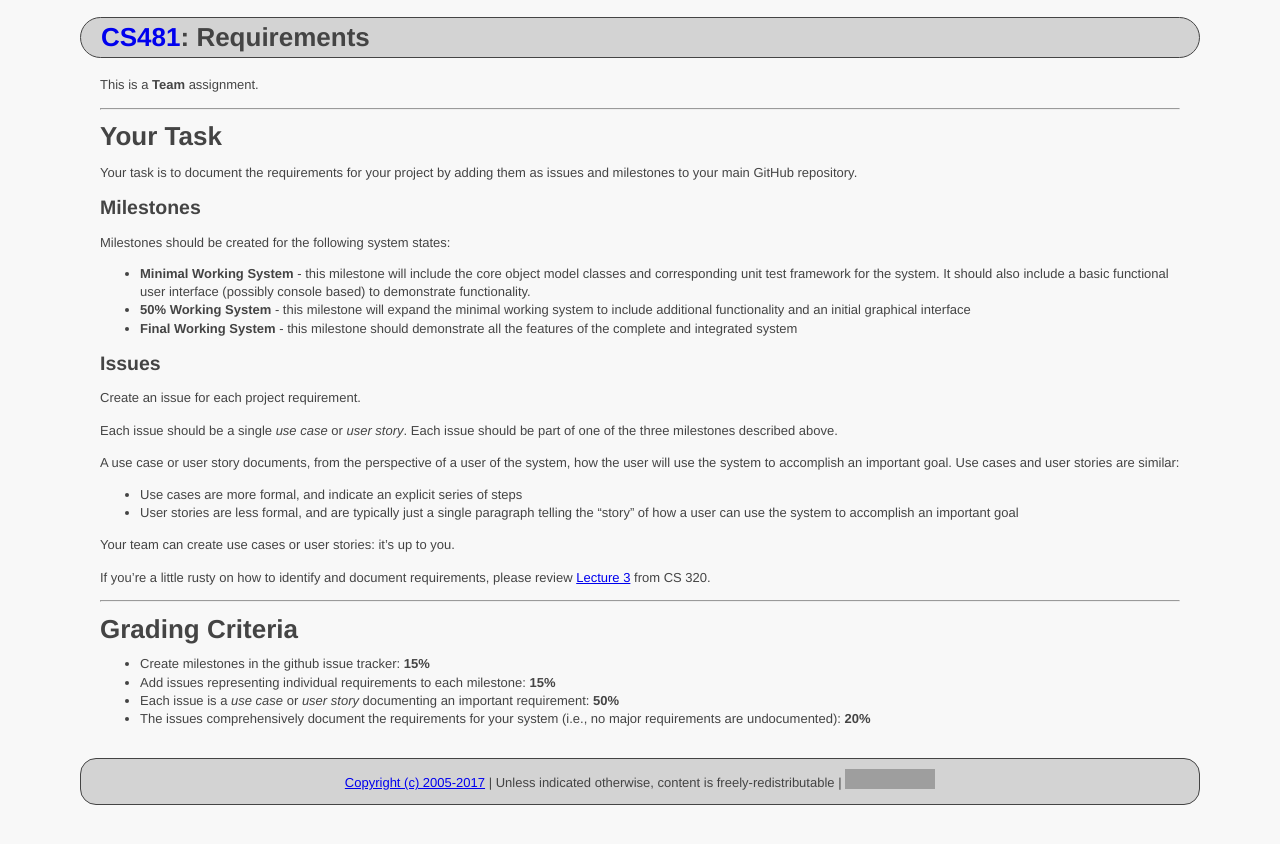
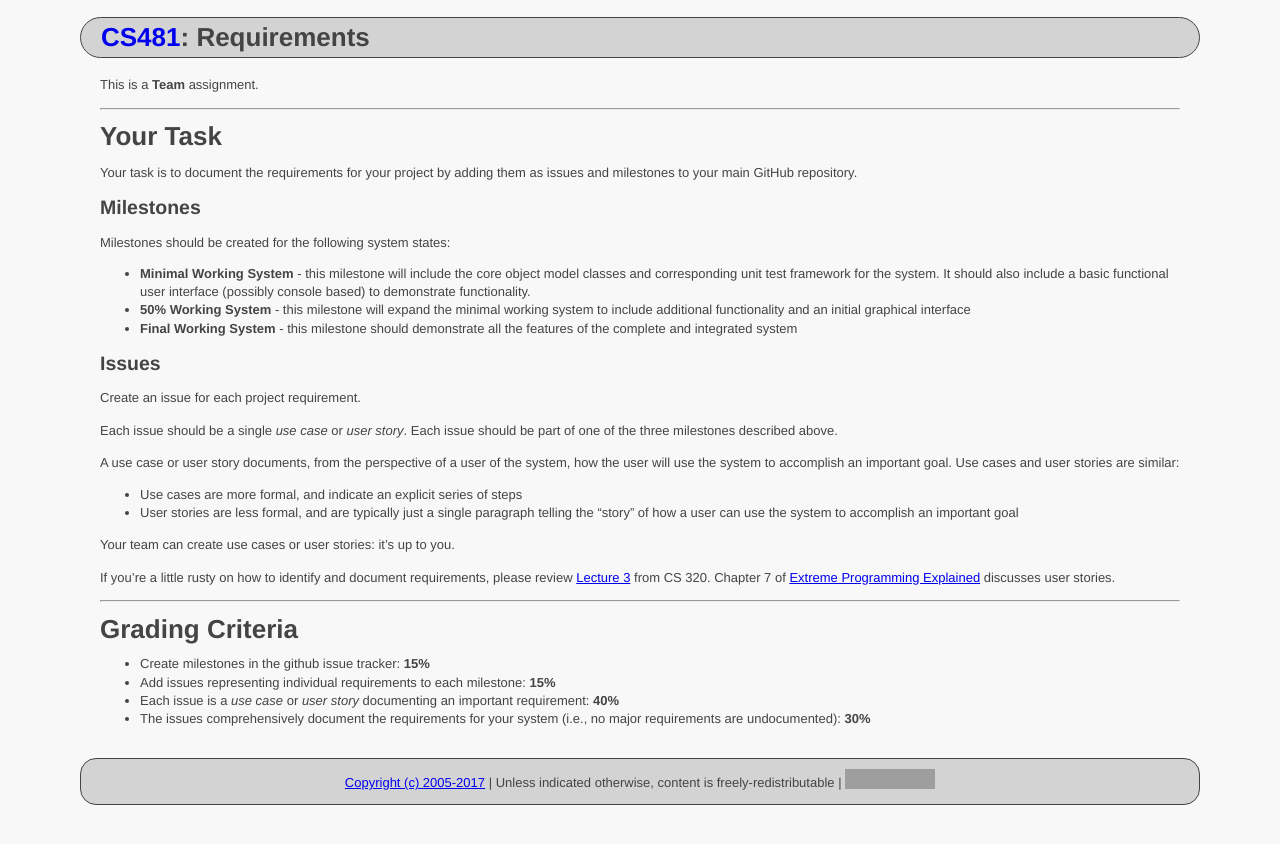
Before and after one commit to ycpcs/cs481-fall2017, a Jekyll site: the page built from assign/assign03.md, in a window 1280 px wide. Shown: the top 844 px of the page. Built offline with Jekyll 4.4.1, drawn with Linux system fonts in a browser that asks for light colours; grey boxes are pictures that could not be loaded.

Commit message:
reference for user stories, tweak grade breakdown

```diff
--- a/assign/assign03.md
+++ b/assign/assign03.md
@@ -35,7 +35,7 @@ A use case or user story documents, from the perspective of a user of the system
 
 Your team can create use cases or user stories: it's up to you.
 
-If you're a little rusty on how to identify and document requirements, please review [Lecture 3](https://ycpcs.github.io/cs320-spring2017/lectures/lecture03.html) from CS 320.
+If you're a little rusty on how to identify and document requirements, please review [Lecture 3](https://ycpcs.github.io/cs320-spring2017/lectures/lecture03.html) from CS 320.  Chapter 7 of [Extreme Programming Explained](https://www.amazon.com/Extreme-Programming-Explained-Embrace-Change/dp/0321278658) discusses user stories.
 
 <!--
 Consider creating initial issues that correspond to the features of the system, i.e. the tasks necessary for implementing each system requirement. Each requirements may consist of multiple issues. Be sure to add a description to each issue explaining the functionality and requirement the issue will address.
@@ -53,5 +53,5 @@ Be sure that as progress on the project proceeds, issues are labeled appropriate
 
 - Create milestones in the github issue tracker: **15%**
 - Add issues representing individual requirements to each milestone: **15%**
-- Each issue is a *use case* or *user story* documenting an important requirement: **50%**
-- The issues comprehensively document the requirements for your system (i.e., no major requirements are undocumented): **20%**
+- Each issue is a *use case* or *user story* documenting an important requirement: **40%**
+- The issues comprehensively document the requirements for your system (i.e., no major requirements are undocumented): **30%**
```
